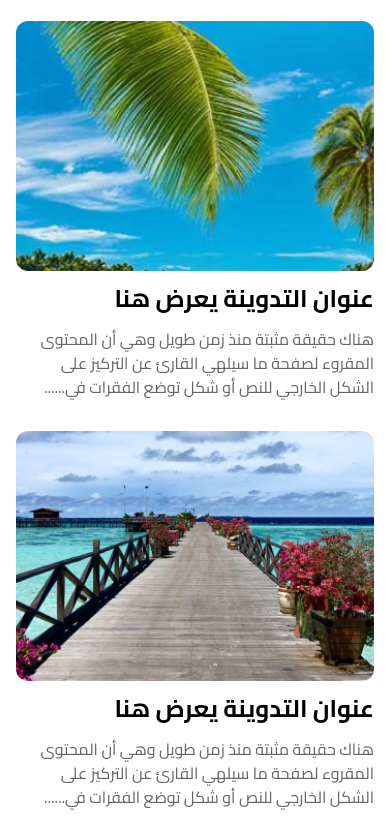
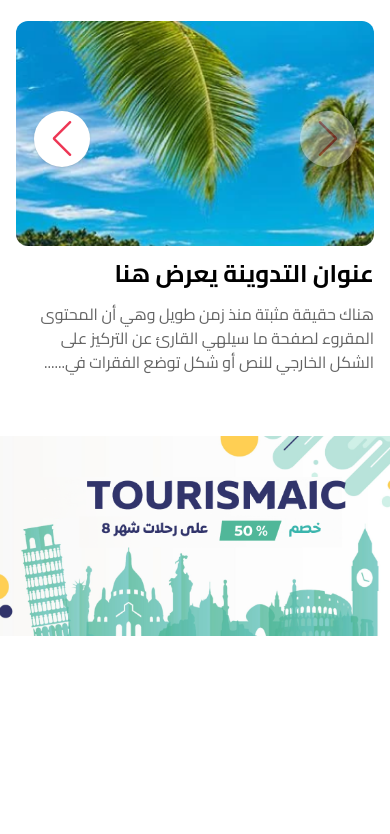
Before and after one commit to YoussefMohammed93/Tourisim---JS, a plain HTML site: page index.html in a window 390 px wide. Shown: the part 1790-2624 px from the top of the page. After the commit the page ends 2426 px from the top, so only its background shows below. Drawn offline with nearby package versions, Linux system fonts and the light colour scheme.

Commit message:
banner component done

```diff
--- /dev/null
+++ b/components/banner/banner.html
@@ -0,0 +1,4 @@
+<div
+  class="w-full h-[200px] sm:h-[250px] md:h-[300px] sm:rounded-xl bg-right bg-cover bg-no-repeat shadow-xl"
+  style="background-image: url('/assets/banner.png')"
+></div>
--- /dev/null
+++ b/components/banner/banner.js
@@ -0,0 +1,7 @@
+document.addEventListener("DOMContentLoaded", function () {
+  fetch("components/banner/banner.html")
+    .then((response) => response.text())
+    .then((data) => {
+      document.getElementById("banner").innerHTML = data;
+    });
+});
--- a/index.html
+++ b/index.html
@@ -87,12 +87,89 @@
         >
           المدونة
         </h2>
-        <div class="grid grid-cols-1 gap-8 lg:grid-cols-3">
-          <div class="col-span-1">
+        <div class="swiper-container blog-swiper lg:hidden">
+          <div class="swiper-wrapper">
+            <div
+              class="swiper-slide flex flex-col items-start justify-start relative"
+            >
+              <img
+                src="./assets/blog-1.png"
+                alt="blog-image"
+                class="object-cover w-full h-[250px]"
+                style="border-radius: 12px"
+              />
+              <h3 class="text-2xl font-bold my-3">عنوان التدوينة يعرض هنا</h3>
+              <p class="text-[#646464] w-full md:w-11/12">
+                هناك حقيقة مثبتة منذ زمن طويل وهي أن المحتوى المقروء لصفحة ما
+                سيلهي القارئ عن التركيز على الشكل الخارجي للنص أو شكل توضع
+                الفقرات في......
+              </p>
+              <div class="absolute inset-0 flex justify-center items-center">
+                <button
+                  class="swiper-button-prev three rounded-full shadow mx-2"
+                ></button>
+                <button
+                  class="swiper-button-next three rounded-full shadow mx-2"
+                ></button>
+              </div>
+            </div>
+            <div
+              class="swiper-slide flex flex-col items-start justify-start relative"
+            >
+              <img
+                src="./assets/blog-2.png"
+                alt="blog-image"
+                class="object-cover w-full h-[250px]"
+                style="border-radius: 12px"
+              />
+              <h3 class="text-2xl font-bold my-3">عنوان التدوينة يعرض هنا</h3>
+              <p class="text-[#646464] w-full md:w-11/12">
+                هناك حقيقة مثبتة منذ زمن طويل وهي أن المحتوى المقروء لصفحة ما
+                سيلهي القارئ عن التركيز على الشكل الخارجي للنص أو شكل توضع
+                الفقرات في......
+              </p>
+              <div class="absolute inset-0 flex justify-center items-center">
+                <button
+                  class="swiper-button-prev three rounded-full shadow mx-2"
+                ></button>
+                <button
+                  class="swiper-button-next three rounded-full shadow mx-2"
+                ></button>
+              </div>
+            </div>
+            <div
+              class="swiper-slide flex flex-col items-start justify-start relative"
+            >
+              <img
+                src="./assets/blog-3.png"
+                alt="blog-image"
+                class="object-cover w-full h-[250px]"
+                style="border-radius: 12px"
+              />
+              <h3 class="text-2xl font-bold my-3">عنوان التدوينة يعرض هنا</h3>
+              <p class="text-[#646464] w-full md:w-11/12">
+                هناك حقيقة مثبتة منذ زمن طويل وهي أن المحتوى المقروء لصفحة ما
+                سيلهي القارئ عن التركيز على الشكل الخارجي للنص أو شكل توضع
+                الفقرات في......
+              </p>
+              <div class="absolute inset-0 flex justify-center items-center">
+                <button
+                  class="swiper-button-prev three rounded-full shadow mx-2"
+                ></button>
+                <button
+                  class="swiper-button-next three rounded-full shadow mx-2"
+                ></button>
+              </div>
+            </div>
+          </div>
+        </div>
+        <div class="hidden lg:grid grid-cols-1 gap-8 lg:grid-cols-3">
+          <div class="col-span-1 relative">
             <img
               src="./assets/blog-1.png"
               alt="blog-image"
-              class="object-cover rounded-xl w-full h-[250px]"
+              class="object-cover w-full h-[250px]"
+              style="border-radius: 12px"
             />
             <h3 class="text-2xl font-bold my-3">عنوان التدوينة يعرض هنا</h3>
             <p class="text-[#646464] w-full md:w-11/12">
@@ -101,11 +178,12 @@
               في......
             </p>
           </div>
-          <div class="col-span-1">
+          <div class="col-span-1 relative">
             <img
               src="./assets/blog-2.png"
               alt="blog-image"
-              class="object-cover rounded-xl w-full h-[250px]"
+              class="object-cover w-full h-[250px]"
+              style="border-radius: 12px"
             />
             <h3 class="text-2xl font-bold my-3">عنوان التدوينة يعرض هنا</h3>
             <p class="text-[#646464] w-full md:w-11/12">
@@ -114,11 +192,12 @@
               في......
             </p>
           </div>
-          <div class="col-span-1">
+          <div class="col-span-1 relative">
             <img
               src="./assets/blog-3.png"
               alt="blog-image"
-              class="object-cover rounded-xl w-full h-[250px]"
+              class="object-cover w-full h-[250px]"
+              style="border-radius: 12px"
             />
             <h3 class="text-2xl font-bold my-3">عنوان التدوينة يعرض هنا</h3>
             <p class="text-[#646464] w-full md:w-11/12">
@@ -129,7 +208,13 @@
           </div>
         </div>
       </section>
+      <!-- Banner section -->
+      <section
+        class="container mx-auto sm:px-4 md:py-10 md:px-4 lg:px-10 xl:px-16"
+        id="banner"
+      ></section>
     </main>
+    <script src="components/banner/banner.js"></script>
     <script src="https://unpkg.com/swiper/swiper-bundle.min.js"></script>
     <script src="components/navbar/navbar.js"></script>
     <script src="components/category-name/category-name.js"></script>
@@ -228,6 +313,23 @@
 
       window.addEventListener("DOMContentLoaded", updateLayout);
       window.addEventListener("resize", updateLayout);
+
+      document.addEventListener("DOMContentLoaded", function () {
+        const swiper = new Swiper(".blog-swiper", {
+          // Swiper configuration
+          slidesPerView: 1,
+          spaceBetween: 10,
+          navigation: {
+            nextEl: ".swiper-button-next",
+            prevEl: ".swiper-button-prev",
+          },
+          breakpoints: {
+            1024: {
+              enabled: false,
+            },
+          },
+        });
+      });
     </script>
   </body>
 </html>
--- a/style.css
+++ b/style.css
@@ -101,3 +101,8 @@
   );
   pointer-events: none;
 }
+
+.swiper-button-prev.three,
+.swiper-button-next.three {
+  top: 40% !important;
+}
```
Also changed, not shown: assets/banner.png (added).
